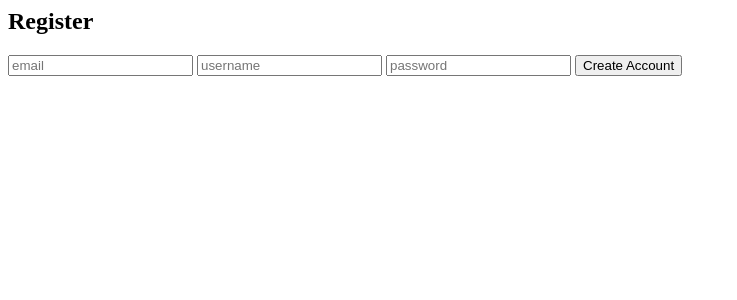
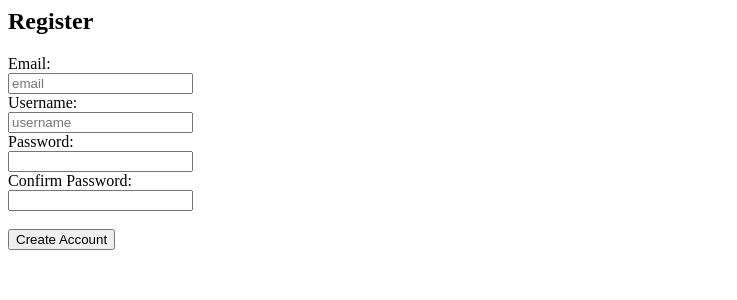
Before and after one commit to erinepolley/Capstone-Back-End, a Django app: page /register/ in a window 1280 px wide. Shown: the top 300 px of the page, without its empty margins (0-737 px from the left). Run offline with Django 3.2, Linux system fonts and the light colour scheme; parts of the project's set-up code (start-up, migrations or seed data) failed here and were passed over.

Commit message:
made registration page look better

```diff
--- a/backendapp/templates/registration/register.html
+++ b/backendapp/templates/registration/register.html
@@ -2,9 +2,14 @@
 <form method="post">
     {% csrf_token %}
 <!--     These values will be saved as part of a new User instance -->
-    <input type="email" placeholder="email" name="email">
-    <input type="text" placeholder="username" name="username">
-    <input type="text" placeholder="password" name="password">
+    <label for="email">Email:</label><br>
+    <input type="email" id="email" placeholder="email" name="email"><br>
+    <label for="username">Username:</label><br>
+    <input type="text" placeholder="username" name="username"><br>
+    <label for="password">Password:</label><br>
+    <input type="password" name="password"><br>
+    <label for="password2">Confirm Password:</label><br>
+    <input type="password" name="password2"><br><br>
 
     <button type="submit">Create Account</button>
 </form>
```
